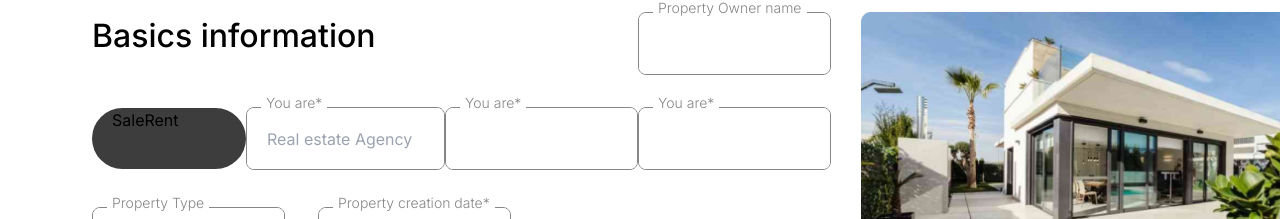
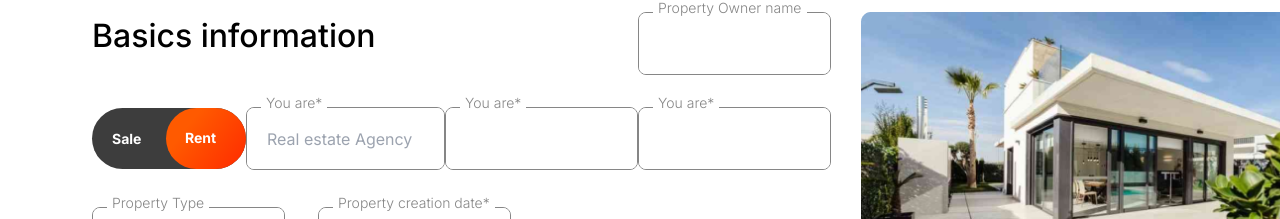
Before and after one commit to sakibsarkar/nextflat-dashboard, a Next.js app: page /create in a window 1280 px wide. Shown: the part 912-1131 px from the top of the page. Built offline with nearby package versions, Linux system fonts and the light colour scheme.

Commit message:
sale and rent toggle button added

```diff
--- a/src/components/BasicInfo/BasicInfo.tsx
+++ b/src/components/BasicInfo/BasicInfo.tsx
@@ -5,7 +5,9 @@ import { useState } from "react";
 
 const BasicInfo = () => {
   const [saleMode, setSaleMode] = useState("Rent");
-
+  const gradient = {
+    background: "linear-gradient(128deg, #FF5A00 28.11%, #F00 164.76%)",
+  };
   return (
     <div className="w-full flex justify-between items-start gap-[30px] mt-[35px]">
       {/* left side */}
@@ -18,9 +20,30 @@ const BasicInfo = () => {
         </div>
 
         <div className="mt-[32px] flex items-center justify-between w-full">
-          <div className="w-[154px] h-[61px] rounded-full bg-[#3D3D3D] px-[20px]">
-            <button>Sale</button>
-            <button>Rent</button>
+          <div className="w-[154px] h-[61px] flex items-center justify-between rounded-full bg-[#3D3D3D] px-[20px] relative">
+            <button
+              className="text-[14px] font-[700] text-white"
+              onClick={() => setSaleMode("Sale")}
+            >
+              Sale
+            </button>
+            <button
+              className="text-[14px] font-[700] text-white"
+              onClick={() => setSaleMode("Rent")}
+            >
+              Rent
+            </button>
+
+            <div
+              style={gradient}
+              className={`h-full w-[80px] absolute p-[19px] rounded-[51px] ${
+                saleMode === "Rent" ? "right-0" : "left-0"
+              }`}
+            >
+              <p className={`text-[14px] font-[700] text-white  `}>
+                {saleMode}
+              </p>
+            </div>
           </div>
           <div className="w-[199px] h-[63px] relative">
             <InputFeild text="You are*" placeholder="Real estate Agency" />
```
